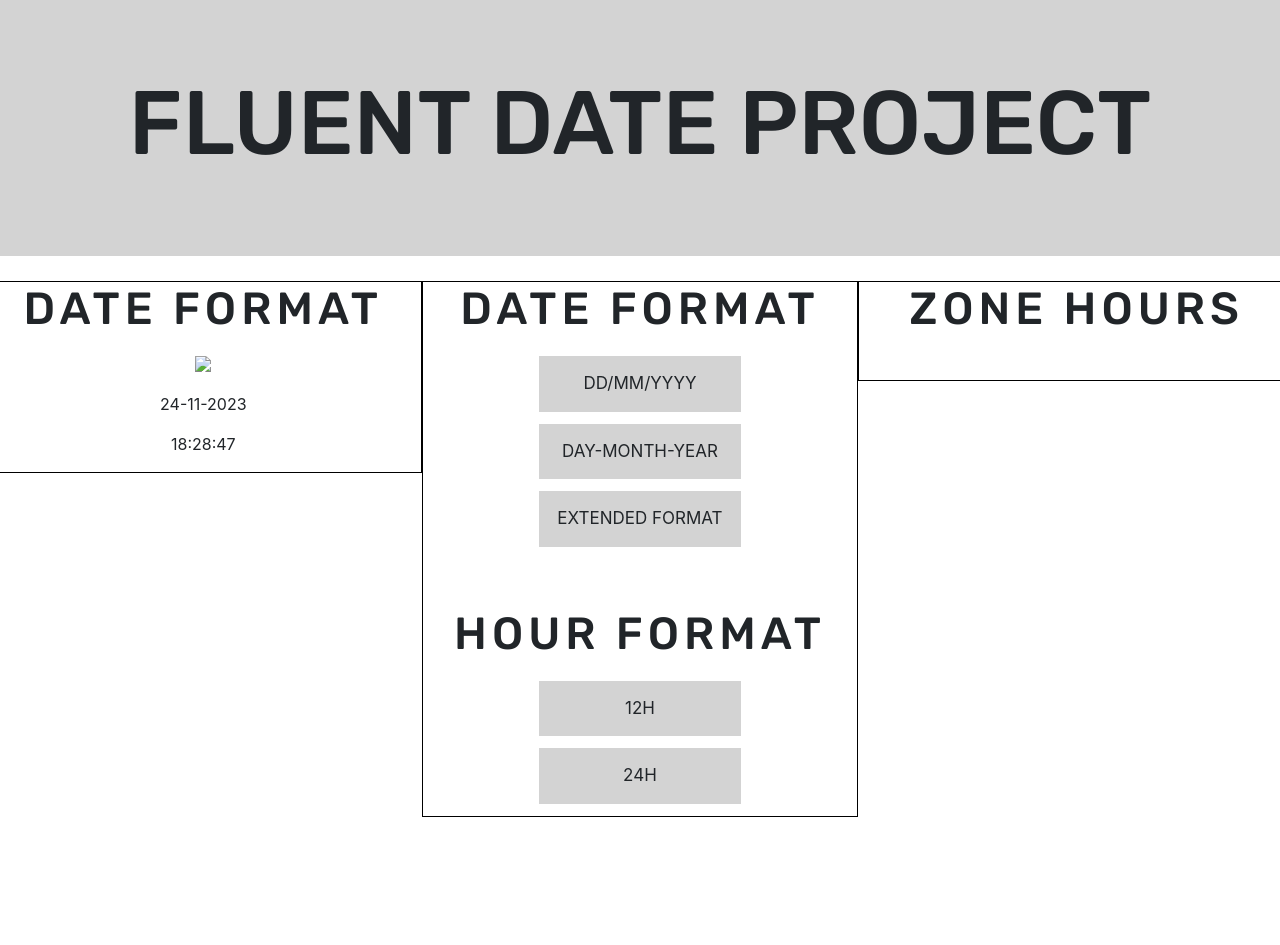
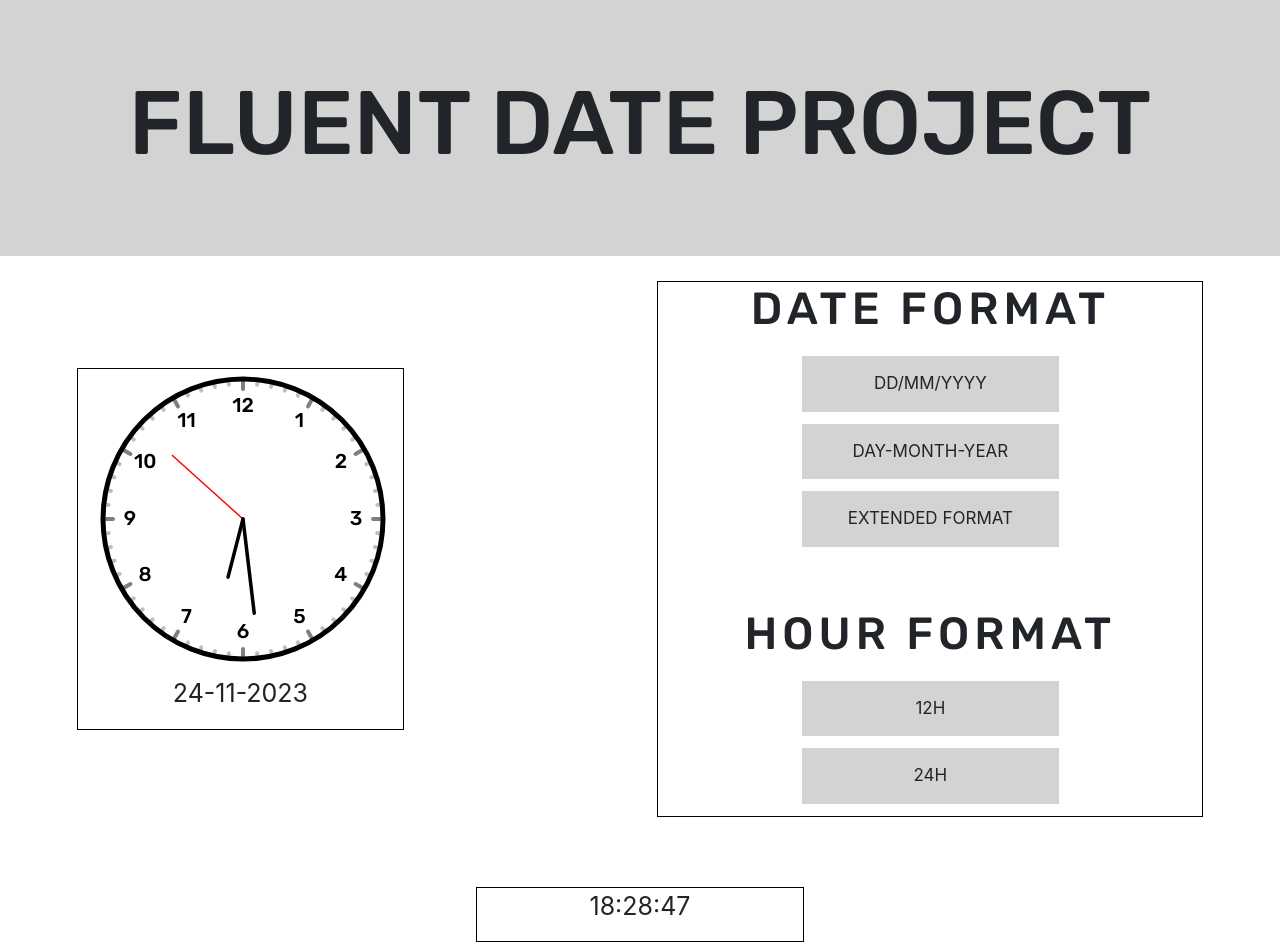
Before and after one commit to amatbruno/FLUENT-DATE, a plain HTML site: page view/index.html in a window 1280 px wide. Shown: the top 945 px of the page. Before the commit the page ends 817 px from the top, so only its background shows below. Drawn offline with nearby package versions, Linux system fonts and the light colour scheme.

Commit message:
general-updates

```diff
--- a/js/main.js
+++ b/js/main.js
@@ -27,11 +27,18 @@ const dayWeek = weekday[date.getDay()]; //Get week day literal
 //#endregion
 
 
-//INITIALLY DISPLAY THE DATE & TIME
+//#region VARS DEFINITON
+var canvas, ctx;
+//#endregion
+
+
+//#region HIDE INITIALS
 actualDate.innerHTML = day + '-' + month + '-' + year;
 actualTime.innerHTML = hours + ':' + minutes + ':' + seconds;
+//#endregion
 
 
+//#region FUNCTIONS
 //MULTIPLE SELECTION FOR DIVS
 function selectDateFormat(selectedOpt) {
     selections.forEach(sel => sel.classList.remove('selected'));
@@ -41,9 +48,113 @@ function selectHourFormat(selectedOpt) {
     selections.forEach(sel => sel.classList.remove('selected2'));
     selectedOpt.classList.add('selected2');
 }
+//FUNCTION FOR DRAW CLOCK
+function draw() {
+    let time = (function () {
+        let midnight = date;
+        midnight.setHours(0);
+        midnight.setMinutes(0);
+        midnight.setSeconds(0);
+        midnight.setMilliseconds(0);
+        return Date.now() - midnight.getTime();
+    })(),
+        hours = time / (60 * 60 * 1000),
+        minutes = hours * 60 % 60,
+        seconds = minutes * 60 % 60,
+        c = { x: canvas.width / 2, y: canvas.height / 2 };
+
+    ctx.clearRect(0, 0, canvas.width , canvas.height);
+    ctx.lineCap = 'round';
+
+    secondHand();
+    minuteHand();
+    hourHand();
+    face();
+
+    function face() {
+        //Border clock
+        ctx.lineWidth = 5;
+        ctx.strokeStyle = 'black';
+        ctx.beginPath();
+        ctx.arc(c.x, c.y, 140, 0, Math.PI * 2);
+        ctx.stroke();
+
+        //Dashes Clock
+        ctx.lineWidth = 4;
+        for (let i = 0; i < 60; i++) {
+            let r = 135,
+            l = 5;
+            ctx.strokeStyle = 'rgba(0, 0, 0, 0.25)';
+            if (i % 5 === 0)
+                r -= l,
+                l += 2,
+                ctx.strokeStyle = 'rgba(0, 0, 0, 0.5)';
+            let v = new Vector(r, Math.PI * 2 * (i / 60) - Math.PI / 2);
+            ctx.beginPath();
+            ctx.moveTo(v.getX() + c.x, v.getY() + c.y);
+            v.setMag(r + l);
+            ctx.lineTo(v.getX() + c.x, v.getY() + c.y);
+            ctx.stroke();
+        }
+
+        //Numbers
+        ctx.font = '20px Rubik';
+        ctx.textAlign = 'center';
+        ctx.textBaseline = 'middle';
+        for (let i = 1; i <= 12; i++) {
+            let v = new Vector(113, Math.PI * 2 * (i / 12) - Math.PI / 2);
+            ctx.fillText(i, v.getX() + c.x, v.getY() + c.y);
+
+        }
+
+    }
+
+    function secondHand() {
+        ctx.lineWidth = 1.5;
+        ctx.strokeStyle = 'red';
+        ctx.beginPath();
+        let a = Math.PI * 2 * (seconds / 60) - Math.PI / 2;
+        let v = new Vector(95, a);
+        ctx.moveTo(c.x, c.y);
+        ctx.lineTo(v.getX() + c.x, v.getY() + c.y);
+        ctx.stroke();
+    }
+
+    function minuteHand() {
+        ctx.lineWidth = 3.5;
+        ctx.strokeStyle = 'black';
+        ctx.beginPath();
+        let a = Math.PI * 2 * (minutes / 60) - Math.PI / 2;
+        let v = new Vector(95, a);
+        ctx.moveTo(c.x, c.y);
+        ctx.lineTo(v.getX() + c.x, v.getY() + c.y);
+        ctx.stroke();
+    }
+
+    function hourHand() {
+        ctx.lineWidth = 3.5;
+        ctx.strokeStyle = 'black';
+        ctx.beginPath();
+        let a = Math.PI * 2 * (hours / 12) - Math.PI / 2;
+        let v = new Vector(60, a);
+        ctx.moveTo(c.x, c.y);
+        ctx.lineTo(v.getX() + c.x, v.getY() + c.y);
+        ctx.stroke();
+    }
+
+}
+function init() {
+    canvas = document.getElementById("clock");
+    canvas.width = canvas.height = 300;
+    ctx = canvas.getContext('2d');
+
+    setInterval(draw, 10);
+}
+init();
+//#endregion
 
 
-//#region LISTENERS FOR USER SELECTION
+//#region LISTENERS
 normalDate.addEventListener("click", function () {
     actualDate.innerHTML = day + '/' + month + '/' + year;
 });
@@ -54,14 +165,18 @@ simplifiedDate.addEventListener("click", function () {
     actualDate.innerHTML = dayWeek + ', ' + day + ' of ' + monthLiteral + ' of ' + year;
 });
 twelveSelect.addEventListener("click", function () {
-    var AMPM = hours >= 12 ? 'PM' : 'AM';
+    var ampm = hours >= 12 ? 'PM' : 'AM';
 
     if (hours === 12) {
         hours = 12;
     } else {
-        hours = hours%12;
+        hours = hours % 12;
     }
 
-    actualTime.innerHTML = hours + ':' + minutes + ':' + seconds + ' ' + AMPM;
+    actualTime.innerHTML = hours + ':' + minutes + ':' + seconds + ' ' + ampm;
 });
+twentySelect.addEventListener("click", function () {
+    actualTime.innerHTML = hours + ':' + minutes + ':' + seconds;
+});
+
 //#endregion
--- /dev/null
+++ b/js/vector.js
@@ -0,0 +1,68 @@
+function Vector(magnitude, angle) {
+    var m, a;
+
+    this.getX = function () {
+        return m * Math.cos(a);
+    };
+
+    this.setX = function (x) {
+        var y = m * Math.sin(a);
+        m = Math.sqrt((x * x) + (y * y));
+        a = Math.atan2(y, x);
+    };
+
+    this.getY = function () {
+        return m * Math.sin(a);
+    };
+
+    this.setY = function (y) {
+        var x = m * Math.cos(a);
+        m = Math.sqrt((x * x) + (y * y));
+        a = Math.atan2(y, x);
+    };
+
+    this.getMag = function () {
+        return m;
+    };
+
+    this.setMag = function (magnitude) {
+        m = magnitude;
+    };
+
+    this.getAngle = function () {
+        return a;
+    };
+
+    this.setAngle = function (angle) {
+        a = angle;
+    };
+
+    this.add = function (v) {
+        return Vector.add(this, v);
+    };
+
+    this.subtract = function (v) {
+        return Vector.subtract(this, v);
+    };
+
+    this.setMag(magnitude);
+    this.setAngle(angle);
+}
+
+Vector.rectangular = function (x, y) {
+    var m = Math.sqrt(x * x + y * y),
+        a = Math.atan2(y, x);
+    return new Vector(m, a);
+};
+
+Vector.polar = function (m, a) {
+    return new Vector(m, a);
+};
+
+Vector.add = function (v1, v2) {
+    return Vector.rectangular(v1.getX() + v2.getX(), v1.getY() + v2.getY());
+};
+
+Vector.subtract = function (v1, v2) {
+    return Vector.rectangular(v1.getX() - v2.getX(), v1.getY() - v2.getY());
+};
--- a/styles/style.css
+++ b/styles/style.css
@@ -18,22 +18,18 @@ header {
     font-size: 90px;
     font-family: 'Rubik', sans-serif;
 }
-
 .title-date-style {
     border: 1px solid black;
     height: 100%;
     width: 100%;
     text-align: center;
+    margin: auto;
 }
 .title-date-style h2 {
     letter-spacing: 5px;
     margin-bottom: 20px;
     font-family: 'Rubik', sans-serif;
     font-size: 45px;
-}
-.title-date-style img {
-    margin-bottom: 20px;
-    width: 35%;
 }
 .selections {
     background-color: lightgray;
@@ -55,8 +51,20 @@ header {
 .selections.selected2 {
     background-color: rgb(170, 228, 153);
 }
-
+.selections-second {
+    font-size: 25px;
+}
 .manage-date {
     display: flex;
     flex-direction: column;
 }
+
+.row {
+    gap: 70px;
+}
+
+
+.map-style {
+    width: 60%;
+    margin-top: 40px;
+}
--- a/view/index.html
+++ b/view/index.html
@@ -18,13 +18,13 @@
 
     <section>
         <div class="row">
-            <div class="title-date-style col-lg-4 col-md-4 col-sm-4">
-                <h2>DATE FORMAT</h2>
-                <img id="watch-img" src="..\assets\img\clock.png">
-                <p id="actual-date"></p>
-                <p id="actual-time"></p>
+            <div class="title-date-style col-lg-3 col-md-3 col-sm-3">
+                    <canvas id="clock"></canvas>
+                    <p id="actual-date" class="selections-second"></p>
+
             </div>
-            <div class="title-date-style col-lg-4 col-md-4 col-sm-4">
+
+            <div class="title-date-style col-lg-5 col-md-3 col-sm-3">
                 <h2>DATE FORMAT</h2>
                 <div id="normal-date" class="selections" onclick="selectDateFormat(this)">DD/MM/YYYY</div>
                 <div id="other-date" class="selections" onclick="selectDateFormat(this)">DAY-MONTH-YEAR</div>
@@ -35,9 +35,14 @@
                 <div id="twelve-format" class="selections" onclick="selectHourFormat(this)">12H</div>
                 <div id="twenty-format" class="selections" onclick="selectHourFormat(this)">24H</div>
             </div>
-            <div class="title-date-style col-lg-4 col-md-4 col-sm-4">
+
+            <div class="title-date-style col-lg-3 col-md-3 col-sm-3">
+                <p id="actual-time" class="selections-second"></p>
+            </div>
+
+            <div class="title-date-style col-lg-11 col-md-11 col-sm-11">
                 <h2>ZONE HOURS</h2>
-                <img src="" id="interactive-map">
+                <img src="..\assets\img\mapamundi.svg" id="interactive-map" class="map-style">
             </div>
         </div>
     </section>
@@ -50,5 +55,6 @@
 
 </body>
 <script src="..\js\main.js"></script>
+<script src="..\js\vector.js"></script>
 
 </html>
```
